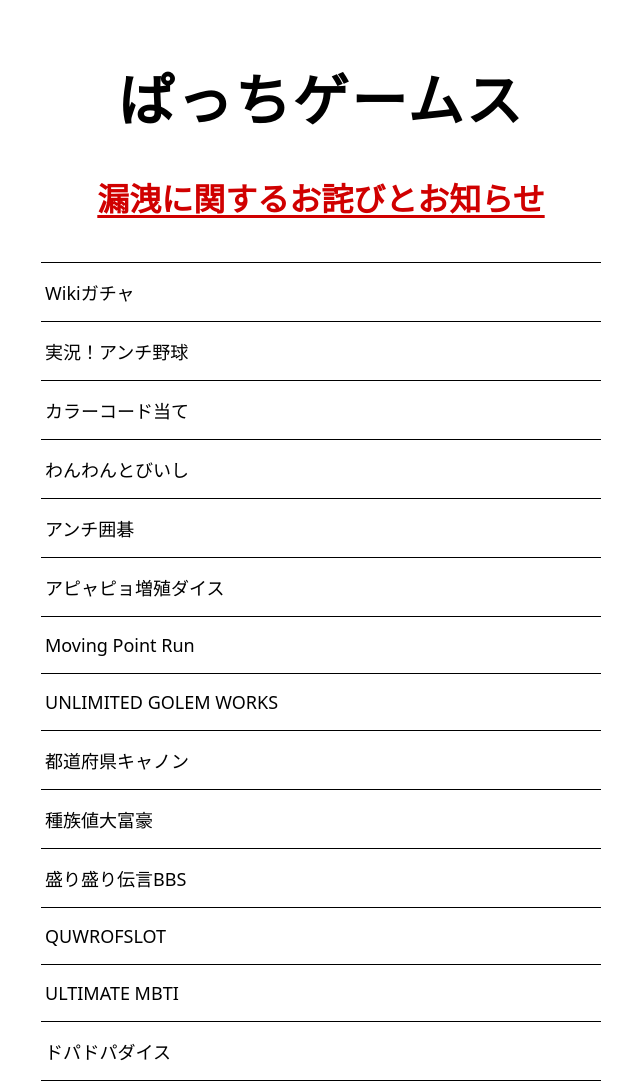
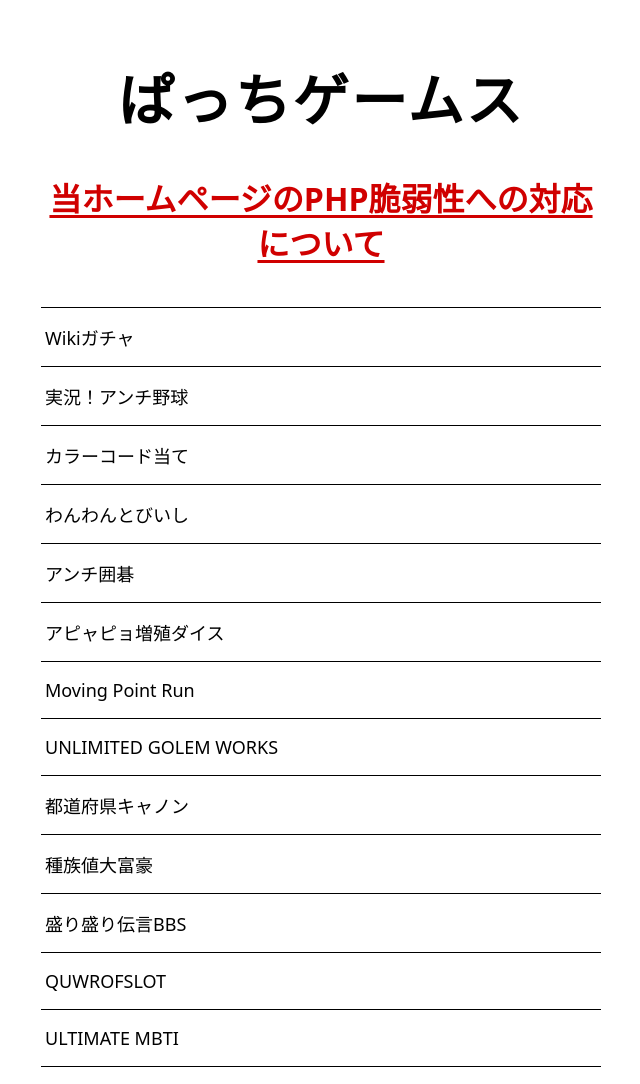
Before and after one commit to cceight/cceight.github.io, a plain HTML site: page index.html in a window 1280 px wide. Shown: the top 1084 px of the page, without its empty margins (319-959 px from the left). Drawn offline with Linux system fonts and the light colour scheme.

Commit message:
トップのお知らせをPHP脆弱性対応に差し替え
旧PDF(20261015)はファイルのみ残し、リンクを外す。

Co-Authored-By: Claude Opus 5.5 <noreply@anthropic.com>
Claude-Session: https://claude.ai/code/session_015GnQod9LichQ1nAyPx5nA5

```diff
--- a/index.html
+++ b/index.html
@@ -20,7 +20,7 @@
 <body>
 <main>
   <h1>ぱっちゲームス</h1>
-  <p class="notice"><a href="https://cceight.github.io/news/20261015.pdf" target="_blank" rel="noopener">漏洩に関するお詫びとお知らせ</a></p>
+  <p class="notice"><a href="https://cceight.github.io/news/20261119.pdf" target="_blank" rel="noopener">当ホームページのPHP脆弱性への対応について</a></p>
   <ul>
     <li><a href="https://cceight.github.io/wiki-gacha/">Wikiガチャ</a></li>
     <li><a href="https://cceight.github.io/unti_be-su_bo-ru/">実況！アンチ野球</a></li>
```
Also changed, not shown: 1 other file.
